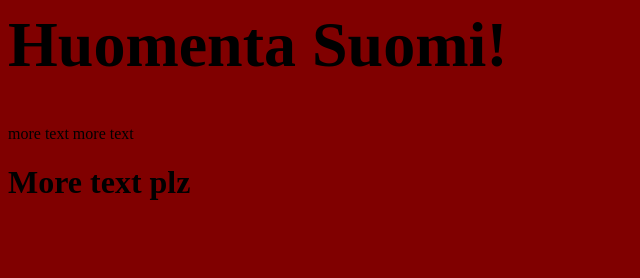
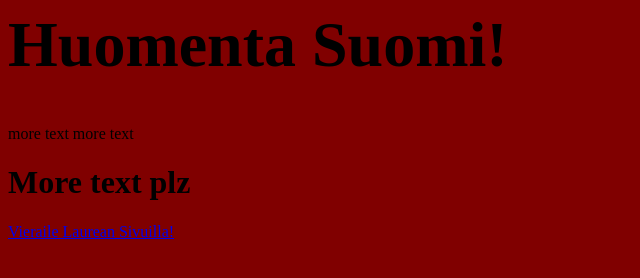
Before and after one commit to OlofPalmu/Demo2, a plain HTML site: page index.html in a window 1280 px wide. Shown: the whole page, without its empty margins (0-640 px from the left). Drawn offline with Linux system fonts and the light colour scheme.

Commit message:
Update index.html

```diff
--- a/index.html
+++ b/index.html
@@ -3,3 +3,4 @@ more text
 more text
 <H1>More text plz</H1>
 <body bgcolor="#800000">
+<a href="www.laurea.fi">Vieraile Laurean Sivuilla!</a>
```
